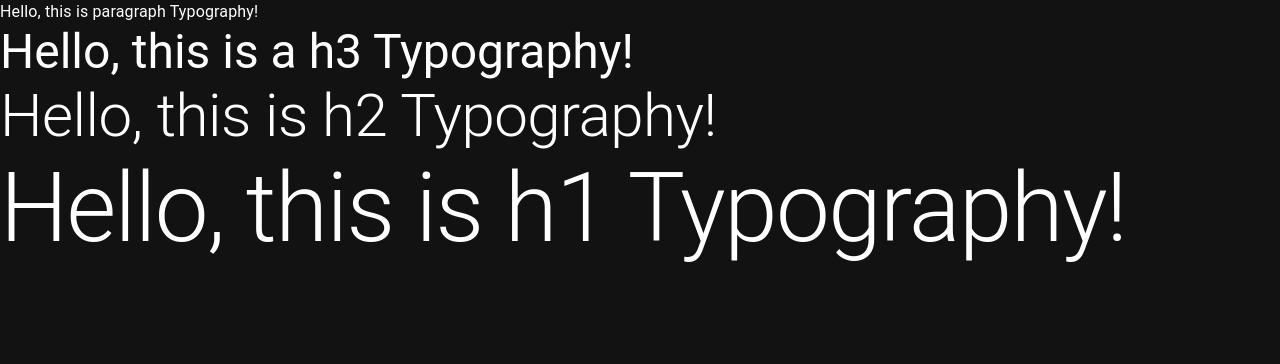
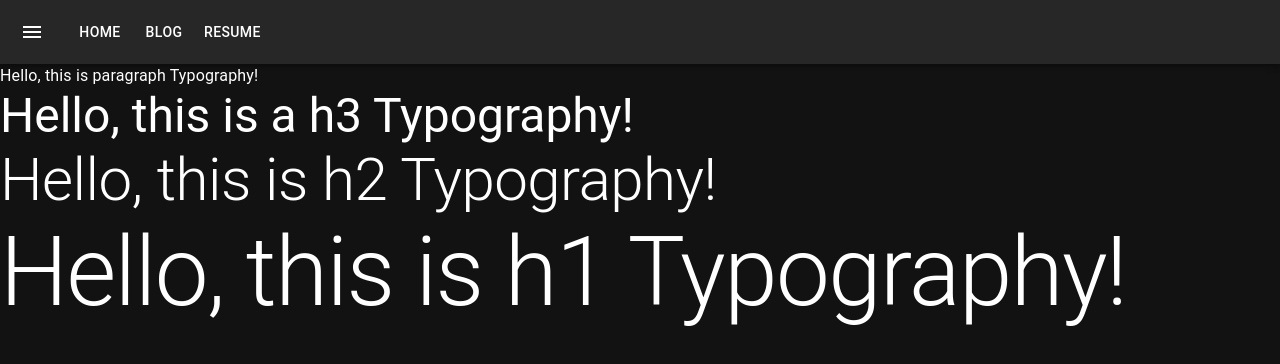
Before and after one commit to cajiky/my-blog-site, a React (Create React App) app: page / in a window 1280 px wide. Shown: the top 364 px of the page. Built offline with nearby package versions, Linux system fonts and the light colour scheme.

Commit message:
added navbar component

```diff
--- a/package.json
+++ b/package.json
@@ -5,6 +5,7 @@
   "dependencies": {
     "@emotion/react": "^11.10.6",
     "@emotion/styled": "^11.10.6",
+    "@mui/icons-material": "^5.11.16",
     "@mui/material": "^5.11.16",
     "@testing-library/jest-dom": "^5.16.5",
     "@testing-library/react": "^13.4.0",
--- a/src/App.js
+++ b/src/App.js
@@ -3,6 +3,9 @@
 import Typography from "@mui/material/Typography";
 import { lightTheme, darkTheme } from "./styles/themes";
 import React, { useState } from "react";
+
+//Importing components
+import NavigationBar from "./components/navbar";
 
 function App() {
   const [theme, setTheme] = useState("dark");
@@ -13,6 +16,7 @@
   return (
     <ThemeProvider theme={appliedTheme}>
       <CssBaseline />
+      <NavigationBar />
       <Typography variant="p">Hello, this is paragraph Typography!</Typography>
       <Typography variant="h3">Hello, this is a h3 Typography!</Typography>
       <Typography variant="h2">Hello, this is h2 Typography!</Typography>
--- /dev/null
+++ b/src/components/navbar.js
@@ -0,0 +1,33 @@
+import React from "react";
+import AppBar from "@mui/material/AppBar";
+import Toolbar from "@mui/material/Toolbar";
+import Typography from "@mui/material/Typography";
+import IconButton from "@mui/material/IconButton";
+import Button from "@mui/material/Button";
+import MenuIcon from "@mui/icons-material/Menu";
+
+
+const NavigationBar = () => {
+    return(
+        //The JSX which makes up the Navigation Bar will go here
+        <AppBar position="static">
+            <Toolbar>
+                <IconButton
+                    edge="start"
+                    color="inherit"
+                    aria-label="menu"
+                    sx={{ mr: 2 }}
+                >
+                    <MenuIcon />
+                </IconButton>
+                <Typography variatnt="h6" component="div" sx={{ flexGrow: 1 }}>
+                    <Button color="inherit">Home</Button>
+                    <Button color="inherit">Blog</Button>
+                    <Button color="inherit">Resume</Button>
+                </Typography>
+            </Toolbar>
+        </AppBar>
+    );
+};
+
+export default NavigationBar;
```
Also changed, not shown: 1 other file (tests, documents, lock files or other folders).
